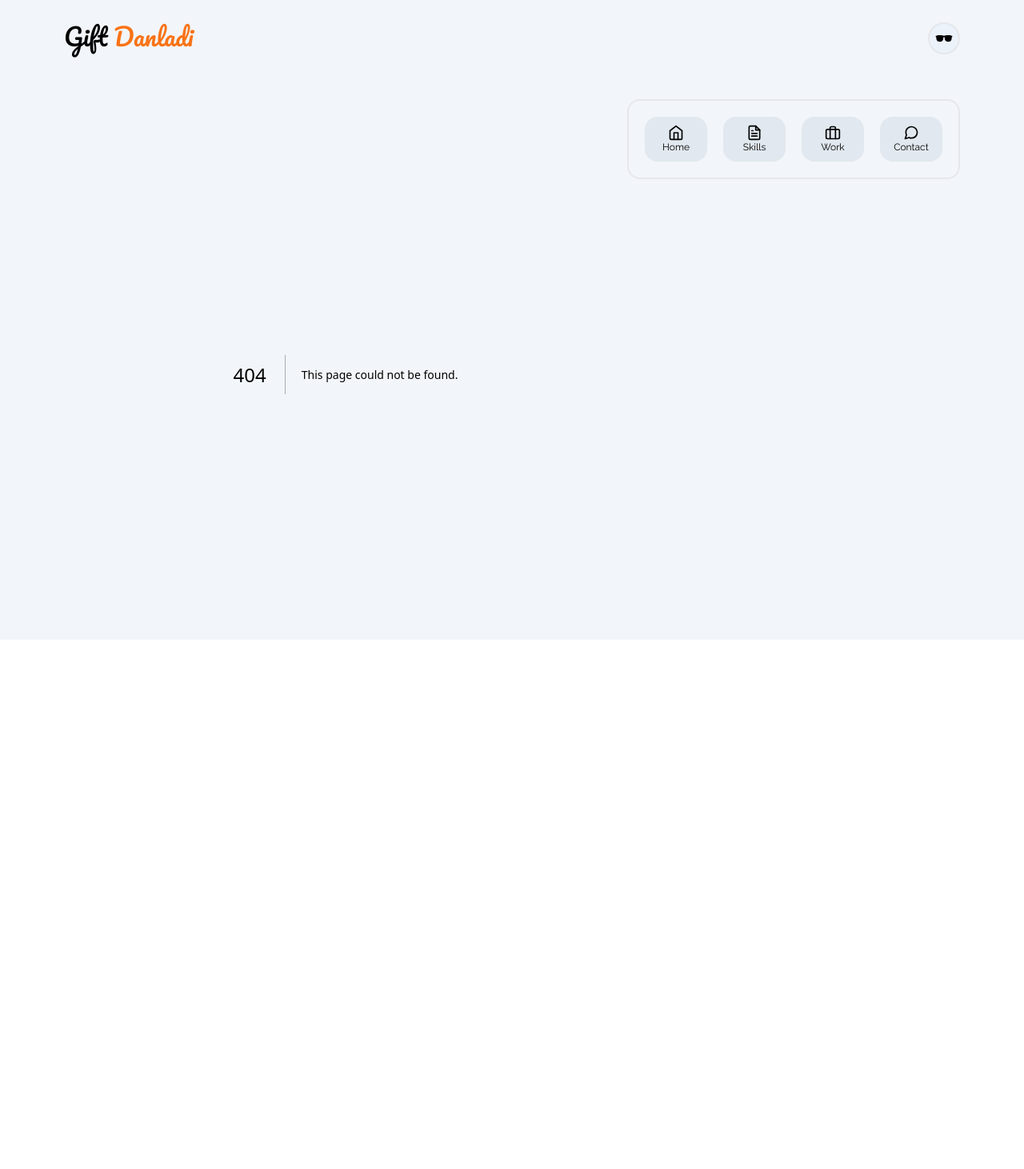
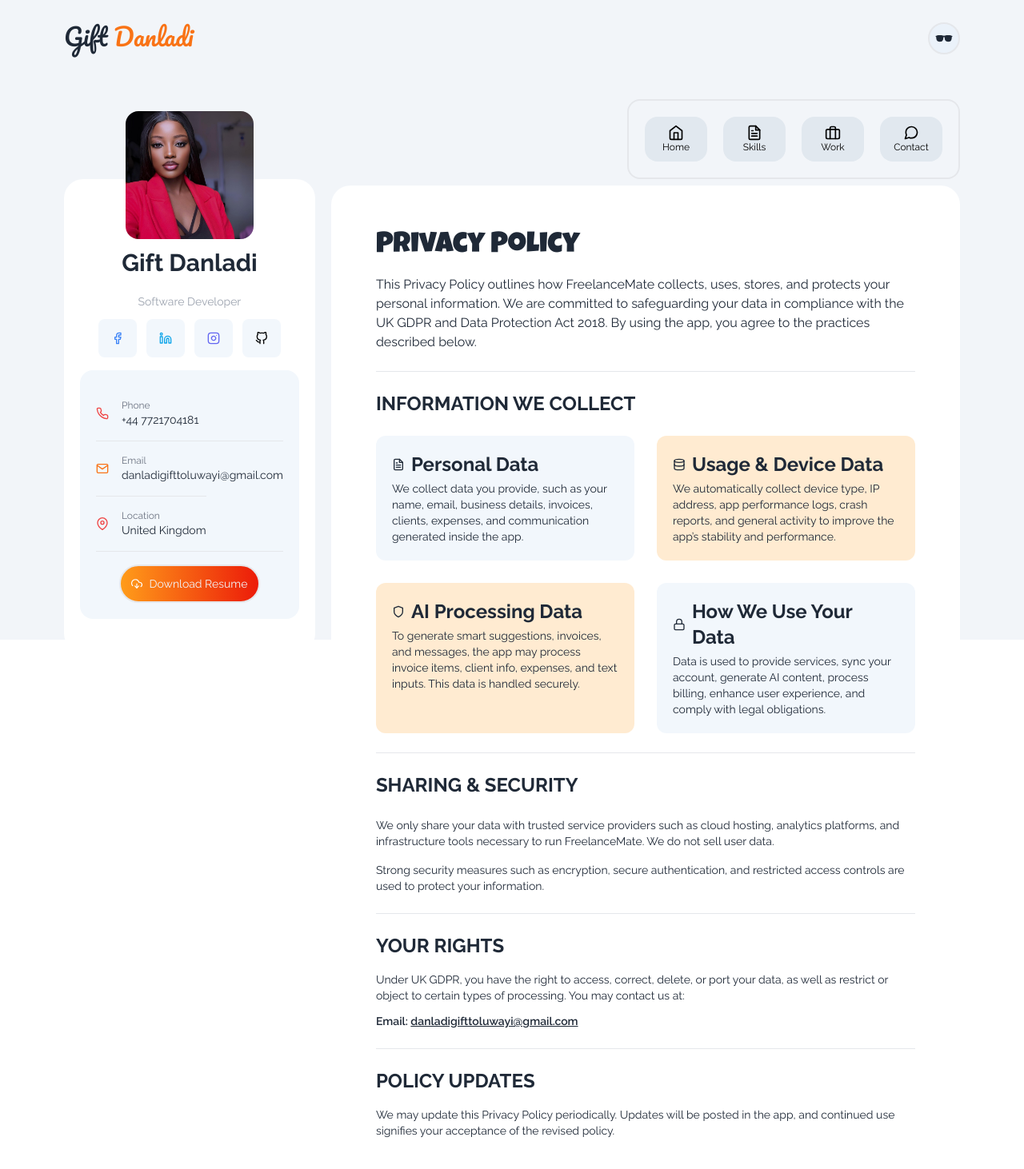
Before and after one commit to giftdanladi/portfolio, a Next.js app: page /privacy-policy in a window 1280 px wide. Before the commit this address had no page. Shown: the top 1462 px of the page at 80% size. Before the commit the page ends 868 px from the top, so only its background shows below. Built offline with nearby package versions, Linux system fonts and the light colour scheme.

Commit message:
added privacy policy

```diff
--- /dev/null
+++ b/app/privacy-policy/page.tsx
@@ -0,0 +1,22 @@
+import Aside from "@/components/Aside"
+import Work from "@/components/Work"
+import pageanim from '@/animations/pageanim.json'
+import dynamic from "next/dynamic";
+import PrivacyPolicy from "@/components/Privacy";
+
+const Loader = dynamic(() => import("@/components/Loader"), {
+  ssr: false,
+});
+
+const page = () => {
+    return (
+        <main className='w-full flex mt-32 gap-5'>
+            <Aside />
+            <Loader animationData={pageanim}>
+                <PrivacyPolicy />
+            </Loader>
+        </main>
+    )
+}
+
+export default page
--- a/components/Navbar.tsx
+++ b/components/Navbar.tsx
@@ -24,11 +24,11 @@ const Navbar = () => {
             <main>
                 <section className="w-full flex justify-between">
                     <h1 className={`text-3xl ${pacifico.className}`}>Gift <span className='text-orange-500'>Danladi</span></h1>
-                    <div className="theme bg-[#EBF2FA] dark:bg-slate-700 w-10 h-10 rounded-full flex justify-center items-center border-2 border-gray-200 dark:border-gray-500 cursor-pointer" onClick={() => toast.info('Theme is dependent on your system')}>
+                    <Link href={'/privacy-policy'} className="theme bg-[#EBF2FA] dark:bg-slate-700 w-10 h-10 rounded-full flex justify-center items-center border-2 border-gray-200 dark:border-gray-500 cursor-pointer">
                         {/* <span className='text-2xl hover:animate-pulse hover:-skew-y-6 transition duration-500 hover:scale-125'>🕶️</span> */}
                         <IoGlasses className='text-2xl hover:animate-pulse hover:-skew-y-6 transition duration-500 hover:scale-125 dark:text-white' />
                         {/* <span className='text-2xl'>👓</span> */}
-                    </div>
+                    </Link>
                 </section>
 
                 <nav className="border-2 border-gray-200 dark:border-gray-500 p-5 w-full lg:w-[26rem] flex items-center gap-5 rounded-2xl float-right mt-14">
--- /dev/null
+++ b/components/Privacy.tsx
@@ -0,0 +1,109 @@
+import { Luckiest_Guy, Pacifico } from 'next/font/google'
+import { FiLock, FiShield, FiFileText, FiDatabase } from 'react-icons/fi'
+import Link from "next/link";
+
+const luckiest = Luckiest_Guy({ subsets: ['latin'], weight: ['400'] })
+const pacifico = Pacifico({ subsets: ['latin'], weight: ['400'] })
+
+export default function PrivacyPolicy() {
+    return (
+        <main className='bg-white dark:bg-slate-700 w-full min-h-[36rem] rounded-3xl mt-2 p-7 md:p-14 overflow-hidden overflow-y-auto hover:shadow-lg duration-700'>
+
+            <h1 className={`capitalize font-bold text-4xl flex items-center gap-3 ${luckiest.className}`}>
+                Privacy Policy <span className="text-6xl"></span>
+            </h1>
+
+            <p className="mt-4">
+                This Privacy Policy outlines how FreelanceMate collects, uses, stores, and protects your personal information.
+                We are committed to safeguarding your data in compliance with the UK GDPR and Data Protection Act 2018.
+                By using the app, you agree to the practices described below.
+            </p>
+
+            <hr className="my-6" />
+
+            <h1 className="uppercase font-bold text-2xl flex items-center gap-2 my-6">Information We Collect</h1>
+
+            <div className="grid lg:grid-cols-2 gap-7">
+
+                <div className="bg-[#F2F7FC] dark:bg-slate-900 p-5 rounded-xl">
+                    <div className="top mb-1 flex items-center gap-2">
+                        <FiFileText />
+                        <h6 className="font-bold text-2xl">Personal Data</h6>
+                    </div>
+                    <p className="text-sm">
+                        We collect data you provide, such as your name, email, business details,
+                        invoices, clients, expenses, and communication generated inside the app.
+                    </p>
+                </div>
+
+                <div className="bg-[#FFEBD1] p-5 rounded-xl">
+                    <div className="top mb-1 flex items-center gap-2">
+                        <FiDatabase />
+                        <h6 className="font-bold text-2xl">Usage & Device Data</h6>
+                    </div>
+                    <p className="text-sm">
+                        We automatically collect device type, IP address, app performance logs,
+                        crash reports, and general activity to improve the app’s stability and performance.
+                    </p>
+                </div>
+
+                <div className="bg-[#FFEBD1] p-5 rounded-xl">
+                    <div className="top mb-1 flex items-center gap-2">
+                        <FiShield />
+                        <h6 className="font-bold text-2xl">AI Processing Data</h6>
+                    </div>
+                    <p className="text-sm">
+                        To generate smart suggestions, invoices, and messages, the app may process
+                        invoice items, client info, expenses, and text inputs. This data is handled securely.
+                    </p>
+                </div>
+
+                <div className="bg-[#F2F7FC] dark:bg-slate-900 p-5 rounded-xl">
+                    <div className="top mb-1 flex items-center gap-2">
+                        <FiLock />
+                        <h6 className="font-bold text-2xl">How We Use Your Data</h6>
+                    </div>
+                    <p className="text-sm">
+                        Data is used to provide services, sync your account, generate AI content,
+                        process billing, enhance user experience, and comply with legal obligations.
+                    </p>
+                </div>
+
+            </div>
+
+            <hr className="my-6" />
+
+            <h1 className="uppercase font-bold text-2xl my-6">Sharing & Security</h1>
+            <p className="text-sm mb-4">
+                We only share your data with trusted service providers such as cloud hosting,
+                analytics platforms, and infrastructure tools necessary to run FreelanceMate.
+                We do not sell user data.
+            </p>
+            <p className="text-sm">
+                Strong security measures such as encryption, secure authentication,
+                and restricted access controls are used to protect your information.
+            </p>
+
+            <hr className="my-6" />
+
+            <h1 className="uppercase font-bold text-2xl mb-4">Your Rights</h1>
+            <p className="text-sm">
+                Under UK GDPR, you have the right to access, correct, delete, or port your data,
+                as well as restrict or object to certain types of processing. You may contact us at:
+            </p>
+
+            <p className="text-sm mt-3 font-semibold">
+                Email: <Link href="mailto:danladigifttoluwayi@gmail.com" className="underline">danladigifttoluwayi@gmail.com</Link>
+            </p>
+
+            <hr className="my-6" />
+
+            <h1 className="uppercase font-bold text-2xl mb-4">Policy Updates</h1>
+            <p className="text-sm">
+                We may update this Privacy Policy periodically. Updates will be posted in the app,
+                and continued use signifies your acceptance of the revised policy.
+            </p>
+
+        </main>
+    )
+}
```
